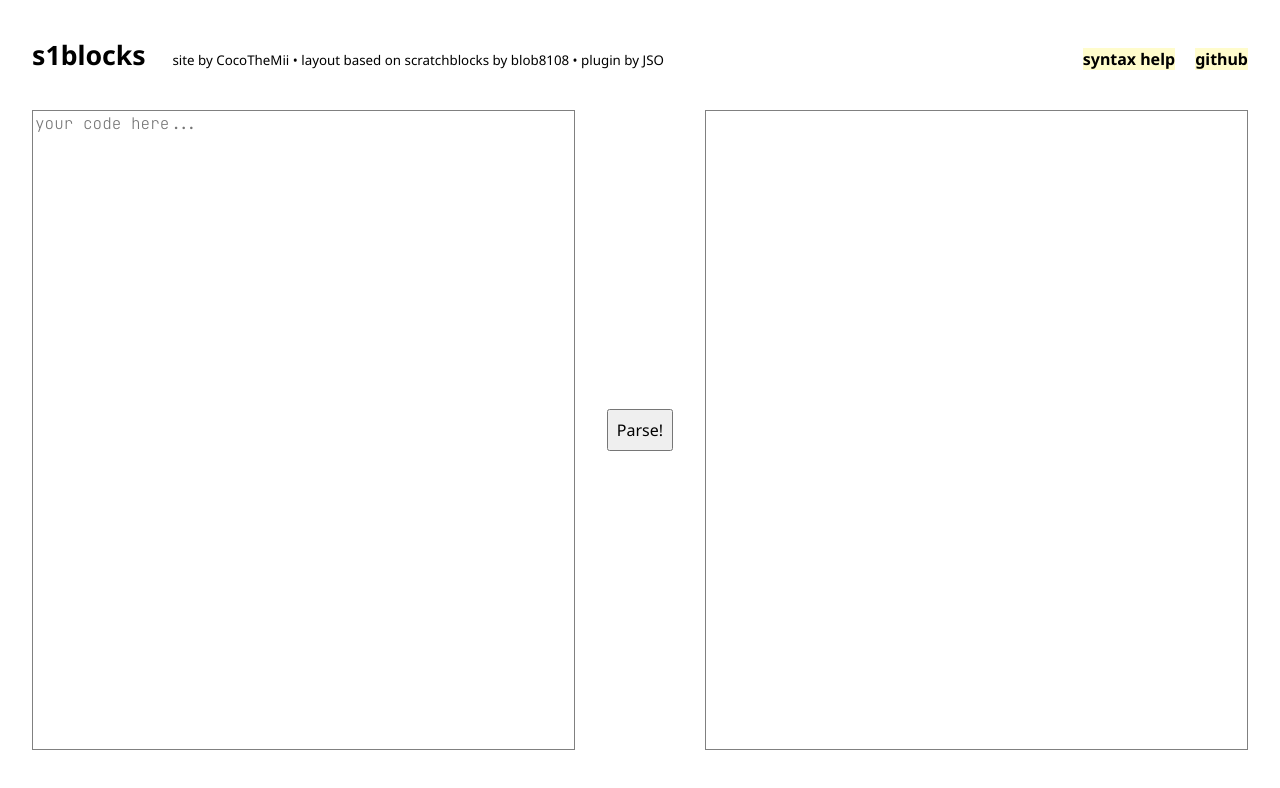
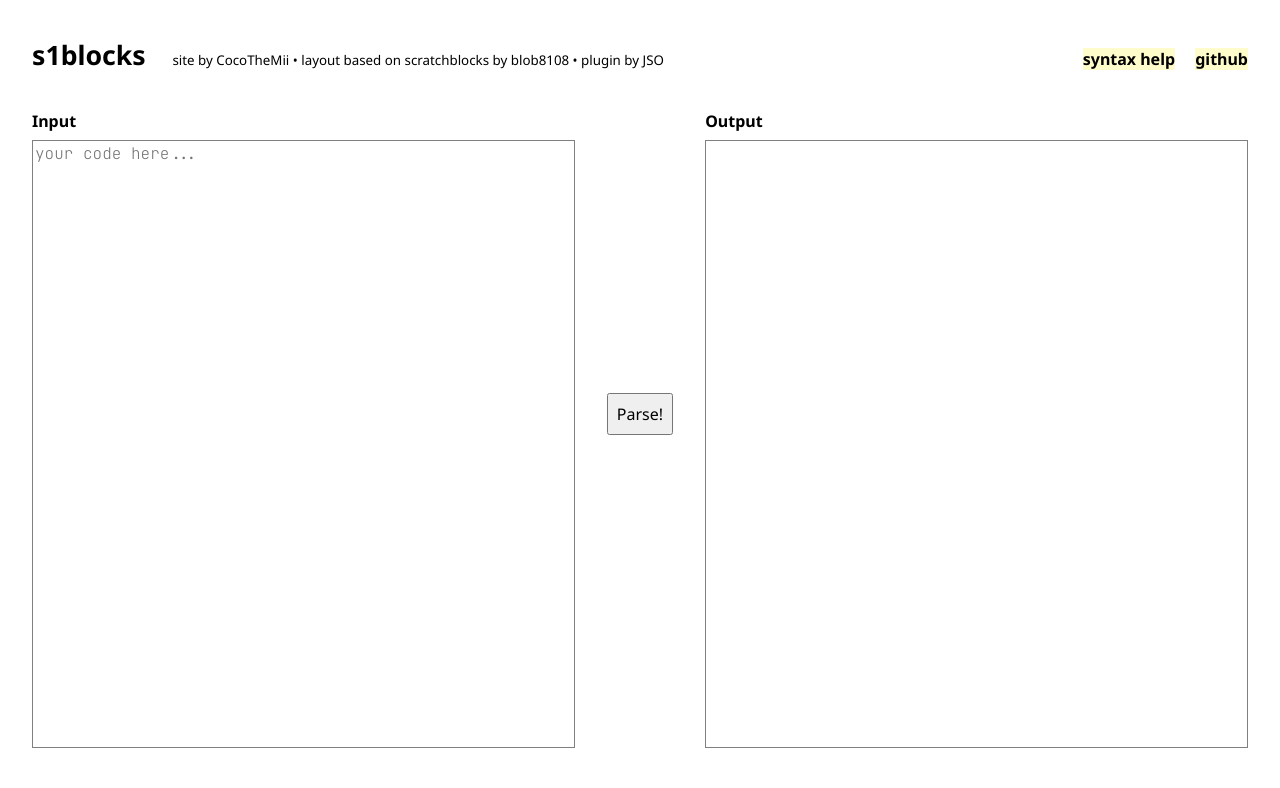
Before and after one commit to CocoTheMii/s1blocks, a plain HTML site: page index.html in a window 1280 px wide. Drawn offline with Linux system fonts and the light colour scheme.

Commit message:
Code refinements, input/output labels

```diff
--- a/index.html
+++ b/index.html
@@ -6,11 +6,13 @@
         <link href="https://fonts.googleapis.com/css2?family=JetBrains+Mono:wght@200&family=Noto+Sans:wght@400;700&display=swap" rel="stylesheet">
         <script type="text/javascript" src="./blocksplugin.js"></script>
         <script type="text/javascript">
-            function parseInput(inputId, outputClass) {
-                // read code from <textarea> and copy it into <pre>
+            function parseInput(inputId, outputId) {
+                // read code from input and copy it into output
                 var blockCode = document.getElementById(inputId).value;
-                document.getElementById(outputClass).textContent = blockCode;
-                // parse code in <pre> using block plugin
+                document.getElementById(outputId).textContent = blockCode;
+                // get class name of output element
+                outputClass = document.getElementById(outputId).className;
+                // parse code using block plugin
                 scratchBlocksPlugin.parse({
                     containerTag: 'pre',
                     containerClass: outputClass,
@@ -35,11 +37,18 @@
             </nav>
         </header>
         <main>
-            <!-- input for scratchblocks code -->
-            <textarea id="blockCode" placeholder="your code here..."></textarea>
-            <input id="parse" type="button" value="Parse!" onclick="parseInput('blockCode', 'scratchblocks')"/>
-            <!-- empty pre element for parsed code to occupy -->
-            <pre class="scratchblocks" id="scratchblocks"></pre>
+            <!-- <textarea> to input scratchblocks code -->
+            <div class="io_box">
+                <h3>Input</h3>
+                <textarea id="input" placeholder="your code here..."></textarea>
+            </div>
+            <!-- button to parse input -->
+            <input id="parse" type="button" value="Parse!" onclick="parseInput('input', 'output')"/>
+            <!-- empty <pre> to contain parsed output -->
+            <div class="io_box">
+                <h3>Output</h3>
+                <pre id="output" class="scratchblocks"></pre>
+            </div>
         </main>
     </body>
 </html>
--- a/main.css
+++ b/main.css
@@ -64,30 +64,43 @@ main {
     flex-direction: row;
     max-width: 2000px;
     width: 100%;
-    height: calc(100vh - 10rem);
+    height: calc(100vh - 12rem);
     margin: 0 auto;
     align-items: center;
     justify-content: center;
 }
 
-#blockCode {
+.io_box {
     width: 45%;
     height: 100%;
+}
+
+.io_box h3 {
+    font-size: 12pt;
+    margin: 0;
+    margin-bottom: 0.5em;
+}
+
+#input {
+    width: 100%;
+    height: 100%;
+    margin: 0;
     resize: none;
     border: 1px solid gray;
     font-family: "JetBrains Mono", monospace;
     font-size: 12pt;
 }
 
-#scratchblocks {
-    width: 45%;
+#output {
+    width: 100%;
     height: 100%;
     border: 1px solid gray;
     padding: 1em;
+    margin: 0;
     overflow: scroll;
 }
 
-#scratchblocks * {
+#output * {
     box-sizing: content-box;
     white-space: nowrap;
 }
```
